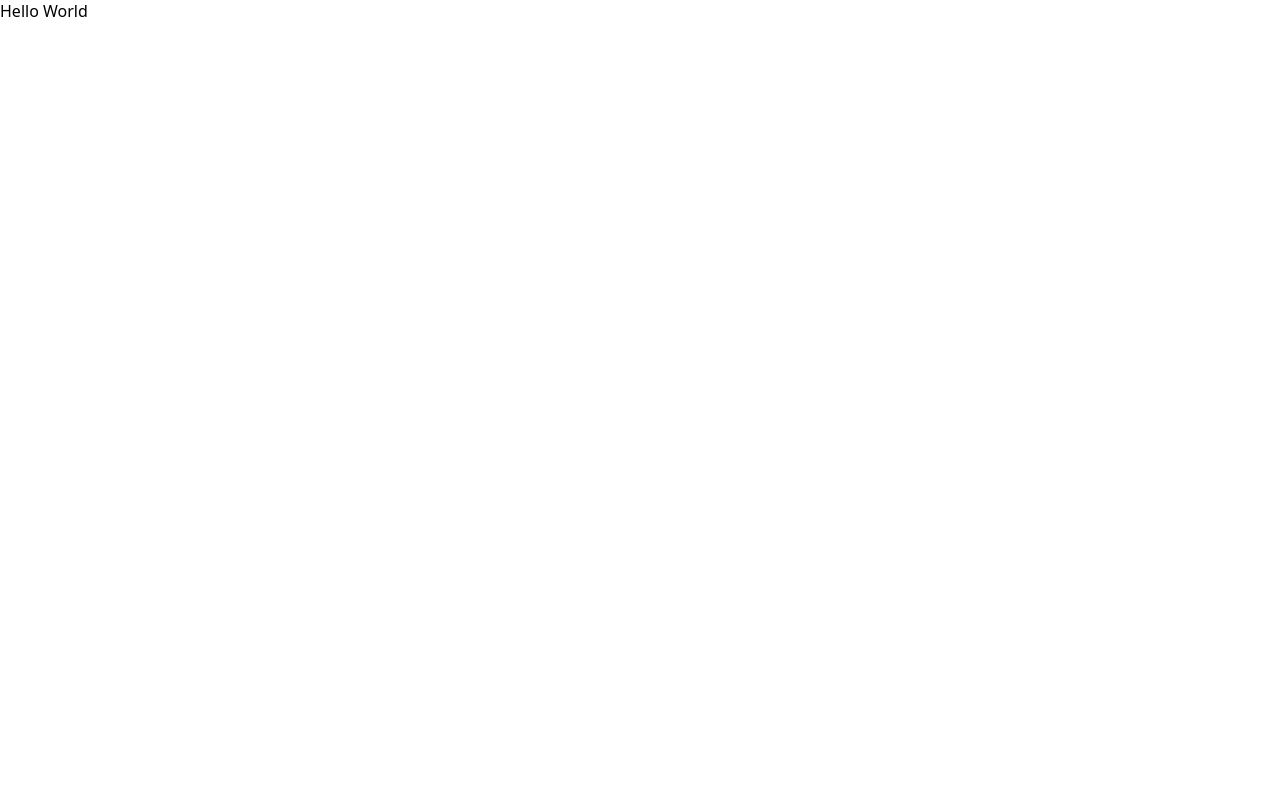
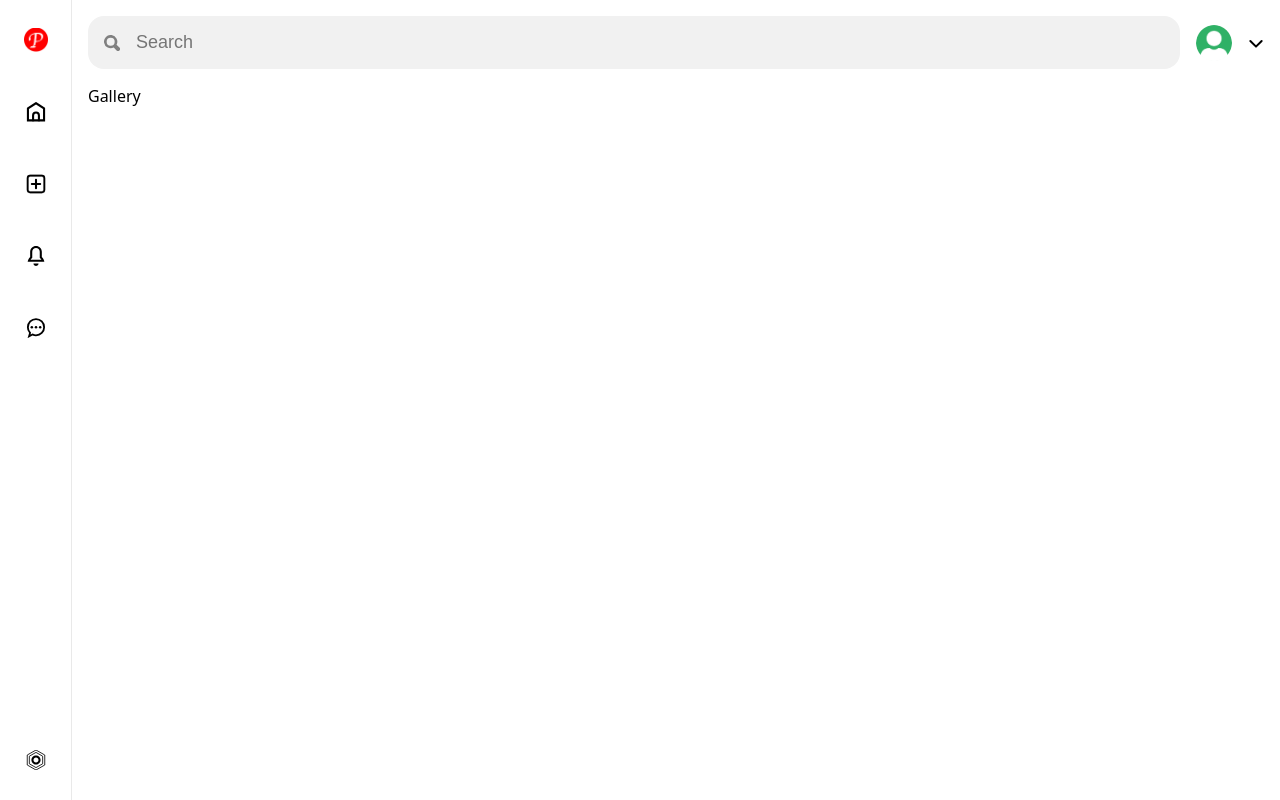
Before and after one commit to ColeCoffman/Pinterest-Client, a React (Vite) app: page / in a window 1280 px wide. Built offline with nearby package versions, Linux system fonts and the light colour scheme.

Commit message:
Sidebar / Search / User Action Button Layout

```diff
--- a/src/App.jsx
+++ b/src/App.jsx
@@ -1,9 +1,18 @@
-import './app.css'
+import "./app.css";
+import Gallery from "./components/gallery/gallery";
+import LeftBar from "./components/leftBar/leftBar";
+import TopBar from "./components/topBar/topBar";
 
 const App = () => {
   return (
-    <div>Hello World</div>
-  )
-}
+    <div className="app">
+      <LeftBar />
+      <div className="content">
+        <TopBar />
+        <Gallery />
+      </div>
+    </div>
+  );
+};
 
-export default App
+export default App;
--- a/src/app.css
+++ b/src/app.css
@@ -0,0 +1,10 @@
+.app {
+  display: flex;
+  gap: 16px;
+  width: 100%;
+}
+
+.content {
+  flex: 1;
+  margin-right: 16px;
+}
--- /dev/null
+++ b/src/components/gallery/gallery.jsx
@@ -0,0 +1,7 @@
+import "./gallery.css";
+
+const Gallery = () => {
+  return <div className="gallery">Gallery</div>;
+};
+
+export default Gallery;
--- /dev/null
+++ b/src/components/leftBar/leftBar.css
@@ -0,0 +1,37 @@
+.leftBar {
+  display: flex;
+  flex-direction: column;
+  align-items: center;
+  justify-content: space-between;
+  width: 72px;
+  height: 100vh;
+  position: sticky;
+  top: 0;
+  padding: 16px 0;
+  border-right: 1px solid #e9e9e9;
+}
+
+.menuIcons {
+  display: flex;
+  flex-direction: column;
+  align-items: center;
+  gap: 24px;
+}
+
+.menuIcon {
+  width: 48px;
+  height: 48px;
+  display: flex;
+  align-items: center;
+  justify-content: center;
+}
+
+.menuIcon:hover {
+  background-color: #f1f1f1;
+  border-radius: 50%;
+}
+
+.logo {
+  width: 24px;
+  height: 24px;
+}
--- /dev/null
+++ b/src/components/leftBar/leftBar.jsx
@@ -0,0 +1,30 @@
+import "./leftBar.css";
+
+const LeftBar = () => {
+  return (
+    <div className="leftBar">
+      <div className="menuIcons">
+        <a href="/" className="menuIcon">
+          <img src="/general/logo.png" alt="Logo" className="logo" />
+        </a>
+        <a href="/" className="menuIcon">
+          <img src="/general/home.svg" alt="Home" />
+        </a>
+        <a href="/" className="menuIcon">
+          <img src="/general/create.svg" alt="Create" />
+        </a>
+        <a href="/" className="menuIcon">
+          <img src="/general/updates.svg" alt="Updates" />
+        </a>
+        <a href="/" className="menuIcon">
+          <img src="/general/messages.svg" alt="Messages" />
+        </a>
+      </div>
+      <a href="/" className="menuIcon">
+        <img src="/general/settings.svg" alt="Settings" />
+      </a>
+    </div>
+  );
+};
+
+export default LeftBar;
--- /dev/null
+++ b/src/components/topBar/topBar.css
@@ -0,0 +1,24 @@
+.topBar {
+  margin: 16px 0;
+  display: flex;
+  align-items: center;
+  gap: 16px;
+}
+
+.searchBar {
+  flex: 1;
+  background-color: #f1f1f1;
+  border-radius: 16px;
+  padding: 16px;
+  display: flex;
+  align-items: center;
+  gap: 16px;
+}
+
+.searchBar input {
+  flex: 1;
+  background-color: transparent;
+  border: none;
+  outline: none;
+  font-size: 18px;
+}
--- /dev/null
+++ b/src/components/topBar/topBar.jsx
@@ -0,0 +1,17 @@
+import UserButton from "../userButton/userButton";
+import "./topBar.css";
+const TopBar = () => {
+  return (
+    <div className="topBar">
+      {/* Search Bar */}
+      <div className="searchBar">
+        <img src="/general/search.svg" alt="Search" />
+        <input type="text" placeholder="Search" />
+      </div>
+      {/* User Info */}
+      <UserButton />
+    </div>
+  );
+};
+
+export default TopBar;
--- /dev/null
+++ b/src/components/userButton/userButton.css
@@ -0,0 +1,60 @@
+.userButton {
+  display: flex;
+  align-items: center;
+  gap: 16px;
+  position: relative;
+}
+
+.userButton img {
+  width: 36px;
+  height: 36px;
+  border-radius: 50%;
+}
+
+.userButton .arrowDown {
+  cursor: pointer;
+  width: 16px;
+  height: 16px;
+}
+
+.loginButton {
+  text-decoration: none;
+  font-size: 18px;
+  padding: 16px;
+  border-radius: 32px;
+}
+
+.loginButton:hover {
+  background-color: #f1f1f1;
+}
+
+.userOptions {
+  position: absolute;
+  top: 120%;
+  right: 0;
+  padding: 16px;
+  border-radius: 8px;
+  background-color: #fff;
+  box-shadow: 0 0 10px 0 rgba(0, 0, 0, 0.1);
+  z-index: 999;
+  display: flex;
+  font-size: 14px;
+  flex-direction: column;
+}
+
+.userOption {
+  cursor: pointer;
+  padding: 8px;
+  border-radius: 8px;
+}
+
+.userOption:hover {
+  background-color: #f1f1f1;
+  color: gray;
+}
+
+@media (max-width: 475px) {
+  .userButton {
+    display: none;
+  }
+}
--- /dev/null
+++ b/src/components/userButton/userButton.jsx
@@ -0,0 +1,37 @@
+import { useState } from "react";
+import "./userButton.css";
+const UserButton = () => {
+  const [isOpen, setIsOpen] = useState(false);
+
+  const currentUser = true;
+  const TEMP_USER = {
+    name: "John Doe",
+    email: "john.doe@example.com",
+    avatar: "/general/noAvatar.png",
+  };
+
+  return currentUser ? (
+    <div className="userButton">
+      <img src={TEMP_USER.avatar} alt="User" />
+      <img
+        src="/general/arrow.svg"
+        alt="Arrow Down"
+        className="arrowDown"
+        onClick={() => setIsOpen(!isOpen)}
+      />
+      {isOpen && (
+        <div className="userOptions">
+          <div className="userOption">Profile</div>
+          <div className="userOption">Settings</div>
+          <div className="userOption">Logout</div>
+        </div>
+      )}
+    </div>
+  ) : (
+    <a href="/login" className="loginButton">
+      Login / Sign Up
+    </a>
+  );
+};
+
+export default UserButton;
```
Also changed, not shown: src/components/gallery/gallery.css (added).
